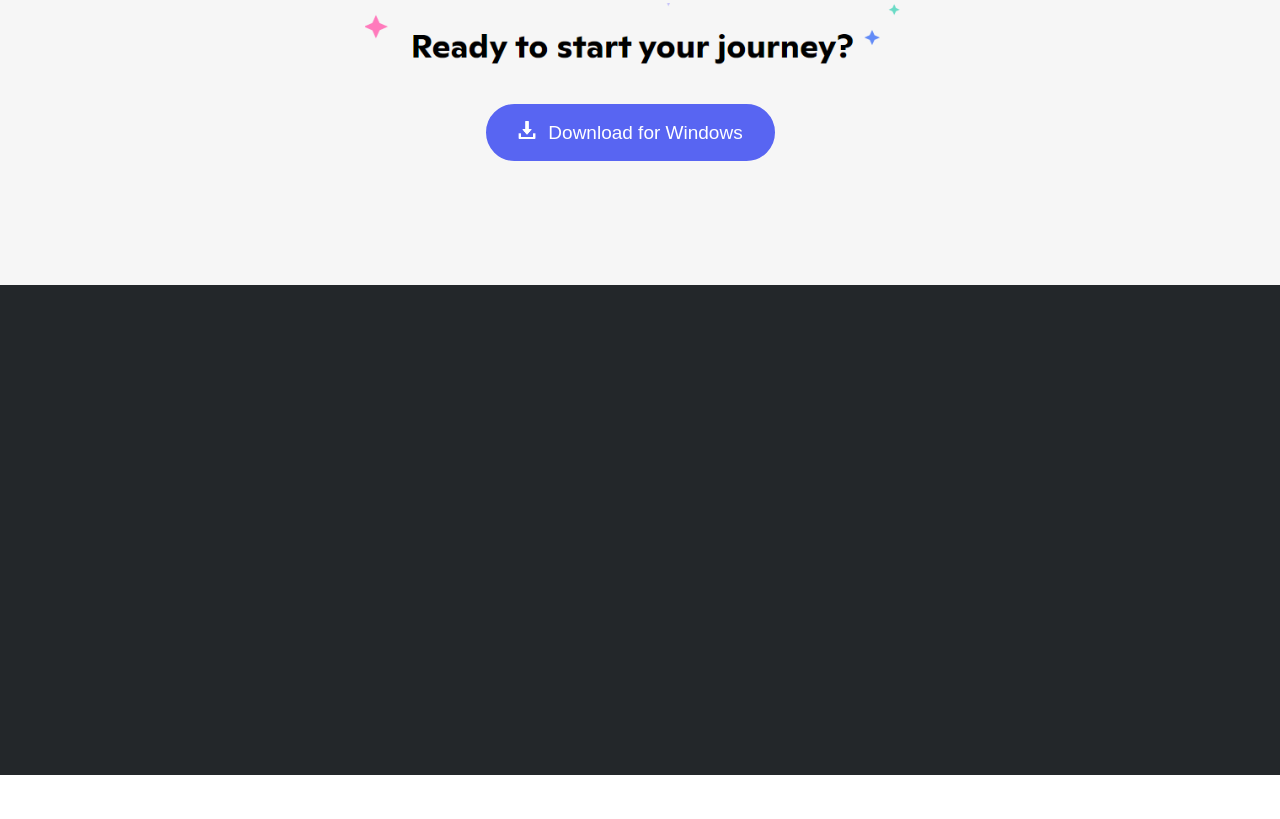
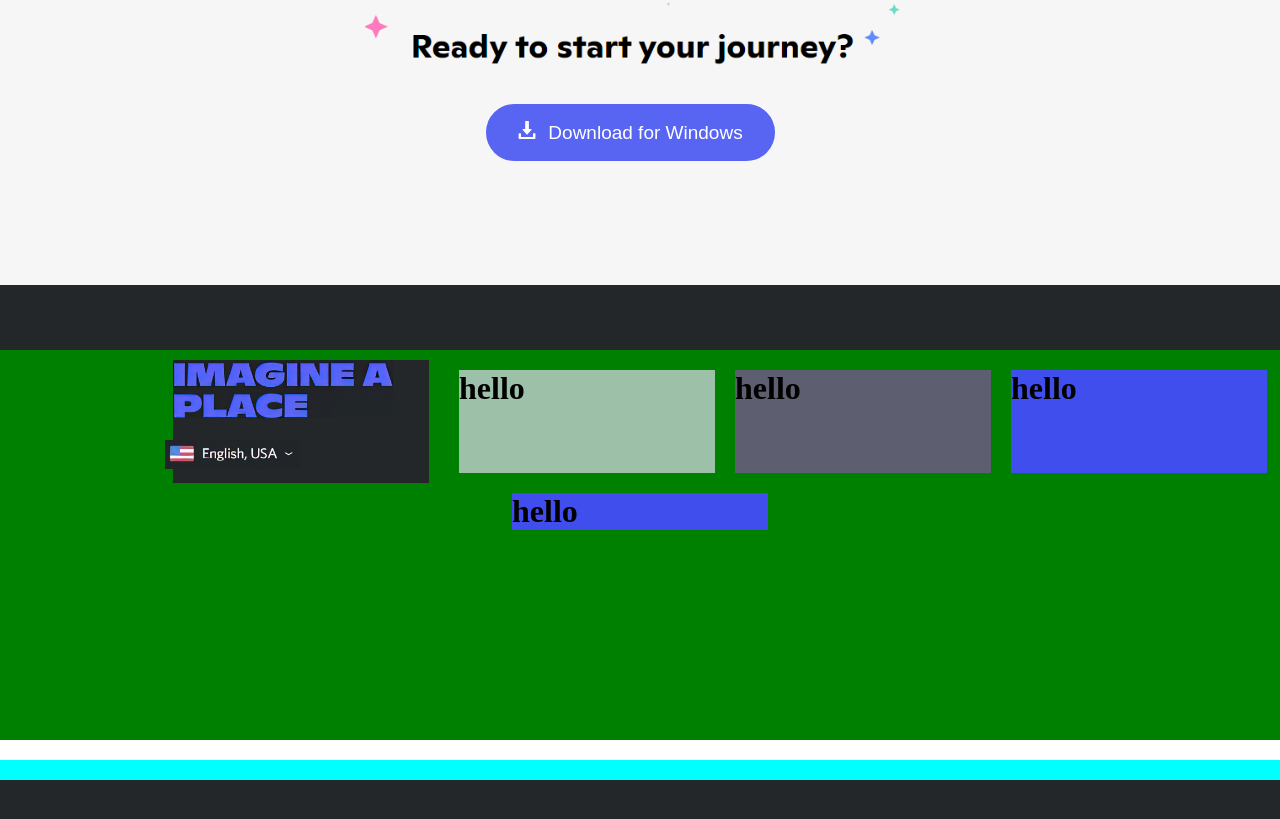
Before and after one commit to zellski1234/websiteClone, a plain HTML site: page index.html in a window 1280 px wide. Shown: the part 5112-5931 px from the top of the page. Before the commit the page ends 5887 px from the top, so only its background shows below. Drawn offline with Linux system fonts and the light colour scheme.

Commit message:
updated website

```diff
--- a/dcstyle.css
+++ b/dcstyle.css
@@ -481,7 +481,79 @@ body{
 /* ------------------------------------------------------------------------------------ */
 /* ------------------------------------------------------------------------------------ */
 /* part 6 of page footer */
+
     footer{
         background-color: #23272a;
-        padding: 245px;
+        display: flex;
+        flex-wrap: wrap;
+        justify-content: center;
+        width: 100vw;
+        padding: 65px 0px 200px 0px;
     }
+
+            .ftTop{
+                background-color: green;
+                width: 100%;
+                padding: 10px 0px 200px 0px;
+                display: flex;
+                flex-wrap: wrap;
+                justify-content: center;
+            }
+                    .col1{
+                        background-color: #23272a;
+                        width: 20%;
+                        margin: 0px 20px 0px 170px;
+                        padding: 0px 0px 10px 0px;
+                        display: flex;
+                        flex-wrap: wrap;
+                        justify-content: center;
+                    }
+                            .col1row1{
+                                width: 100%;
+                                margin: 0px 0px 8px 0px;
+                            }
+                                    img.ftTitle{
+                                        width: 220px;
+                                        padding-bottom: 10px;
+                                    }
+
+                            .col1row2{
+                                width: 100%;
+                            }
+                                    img.ftLang{
+                                        width: 135px;
+                                        margin: 0px 0px 0px -8px;
+                                    }
+                    .col2{
+                        background-color: #9dc0a8;
+                        width: 20%;
+                        margin: 10px;
+                    }
+                    .col3{
+                        background-color: #5d5f70;
+                        width: 20%;
+                        margin: 10px;
+                    }
+                    .col4{
+                        background-color: #404eed;
+                        width: 20%;
+                        margin: 10px;
+                    }
+                    .col5{
+                        background-color: #404eed;
+                        width: 20%;
+                        margin: 10px;
+                    }
+
+            .ftMid{
+                background-color: #fff;
+                width: 100%;
+                padding: 10px;
+
+            }
+
+            .ftBot{
+                background-color: aqua;
+                width: 100%;
+                padding: 10px;
+            }
--- a/index.html
+++ b/index.html
@@ -172,8 +172,30 @@
 <div>
     <footer>
         <!-- top div -->
-        <div>
+        <div class="ftTop">
+            <div class="col1">
+                <div class="col1row1">
+                    <img class="ftTitle" src="images/imagineaplace-gigapixel-art-scale-6_00x.png">
+                </div>
+                <div class="col1row2">
+                    <img class="ftLang" src="images/lang-upscaled.png">
+                </div>
+            </div>
+            <div class="col2">
+                <h1>hello</h1>
+            </div>
 
+            <div class="col3">
+                <h1>hello</h1>
+            </div>
+
+            <div class="col4">
+                <h1>hello</h1>
+            </div>
+
+            <div class="col5">
+                <h1>hello</h1>
+            </div>
         </div>
 
 
@@ -186,13 +208,13 @@
 
 
         <!-- line div middle-->
-        <div>
+        <div class="ftMid">
 
         </div>
 
 
         <!-- bottom div -->
-        <div>
+        <div class="ftBot">
 
         </div>
     </footer>
```
Also changed, not shown: images/lang-upscaled.png (added), images/lang.JPG (added).
